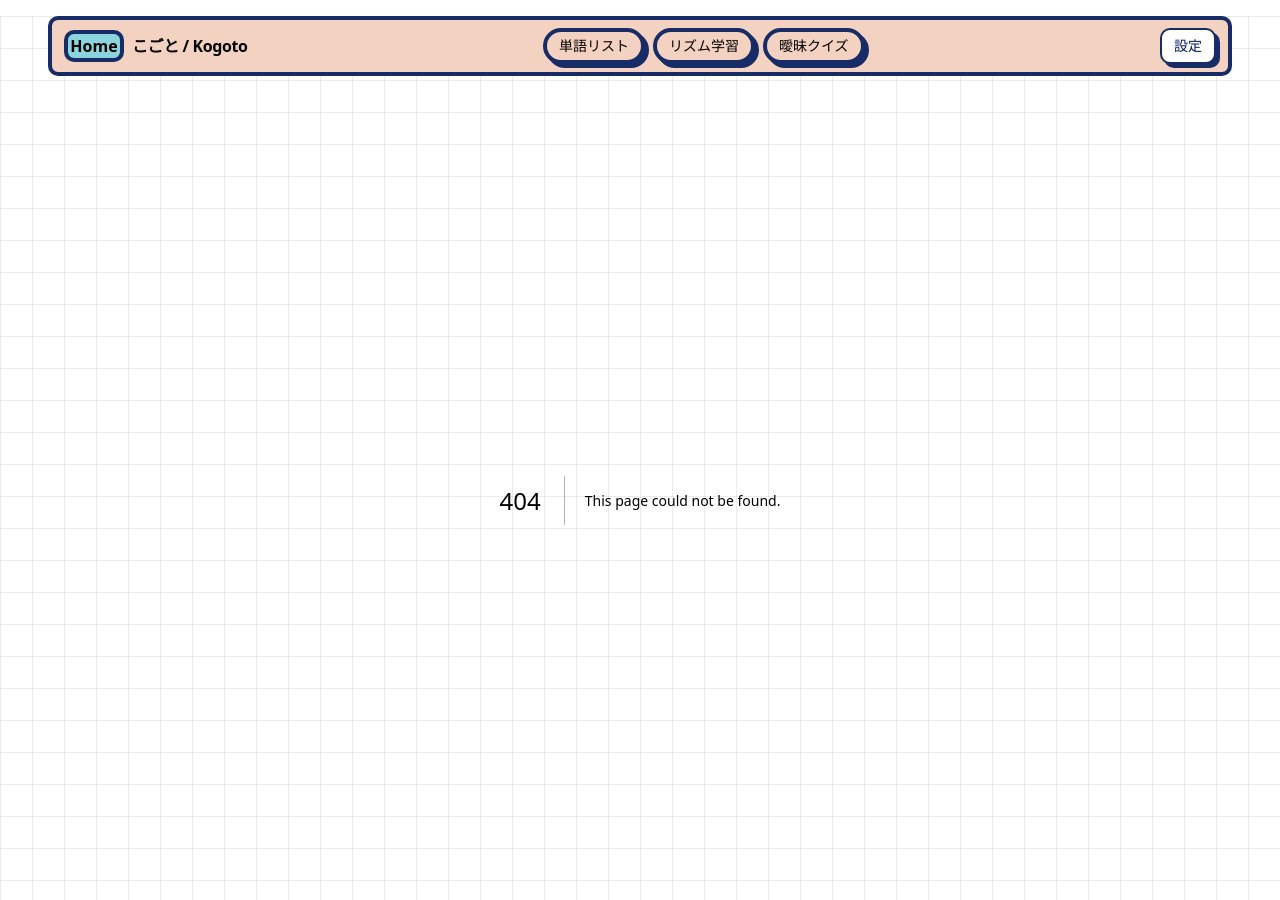
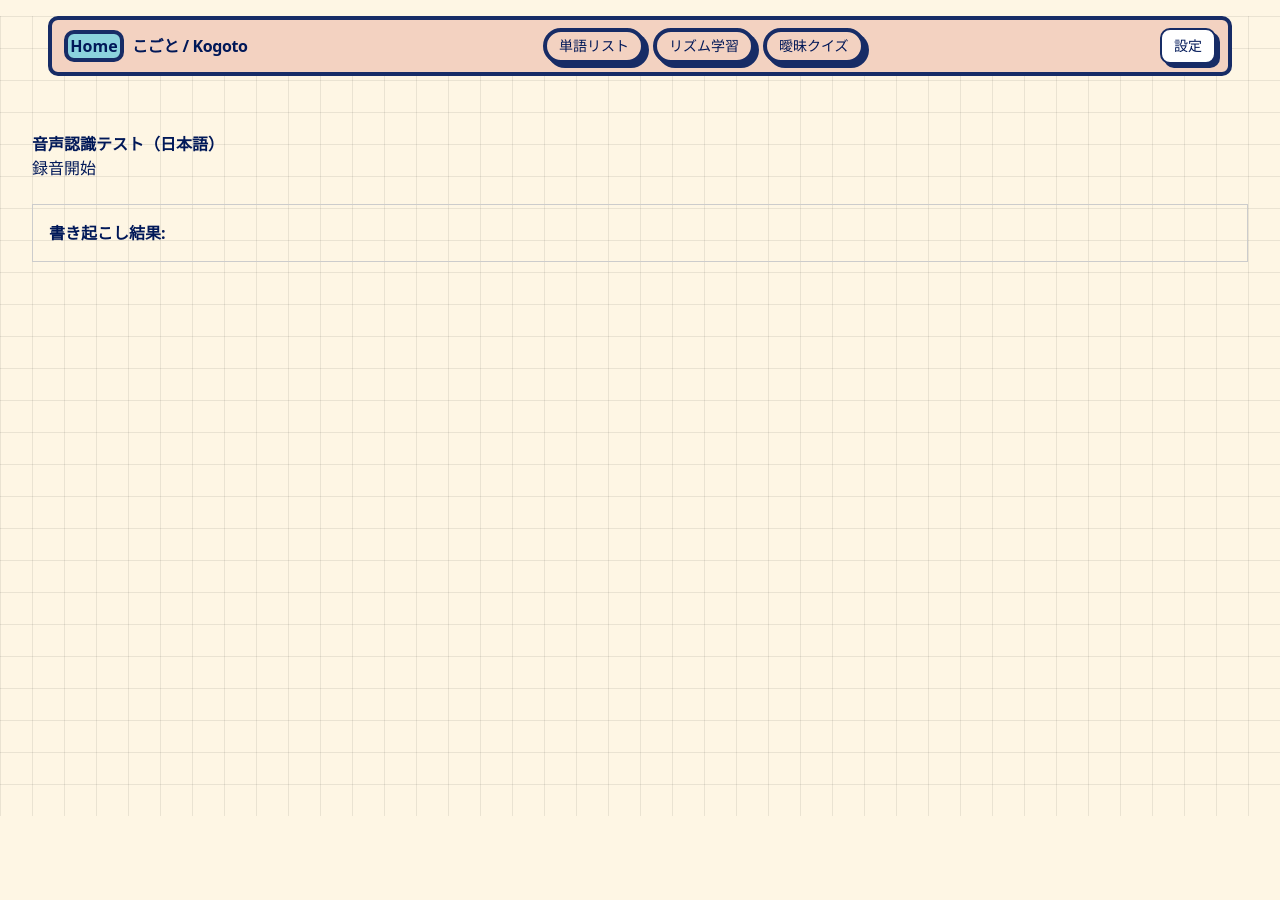
Before and after one commit to vonaskr/kogoto, a Next.js app: page /speechtest in a window 1280 px wide. Before the commit this address had no page. After the commit the page ends 816 px from the top, so only its background shows below. Built offline with nearby package versions, Linux system fonts and the light colour scheme; a web font is replaced by a local one.

Commit message:
feat; speechtest

```diff
--- /dev/null
+++ b/src/app/speechtest/page.tsx
@@ -0,0 +1,53 @@
+import React, { useState, useRef } from 'react';
+
+const SpeechTestPage: React.FC = () => {
+  const [transcript, setTranscript] = useState('');
+  const [isRecording, setIsRecording] = useState(false);
+  const recognitionRef = useRef<SpeechRecognition | null>(null);
+
+  const startRecognition = () => {
+    if (!('webkitSpeechRecognition' in window || 'SpeechRecognition' in window)) {
+      alert('このブラウザは音声認識に対応していません');
+      return;
+    }
+    const SpeechRecognition =
+      (window as any).SpeechRecognition || (window as any).webkitSpeechRecognition;
+    const recognition = new SpeechRecognition();
+    recognition.lang = 'ja-JP';
+    recognition.interimResults = true;
+    recognition.continuous = true;
+    recognition.onresult = (event: SpeechRecognitionEvent) => {
+      let text = '';
+      for (let i = 0; i < event.results.length; ++i) {
+        text += event.results[i][0].transcript;
+      }
+      setTranscript(text);
+    };
+    recognition.onend = () => {
+      setIsRecording(false);
+    };
+    recognitionRef.current = recognition;
+    recognition.start();
+    setIsRecording(true);
+  };
+
+  const stopRecognition = () => {
+    recognitionRef.current?.stop();
+    setIsRecording(false);
+  };
+
+  return (
+    <div style={{ padding: 32 }}>
+      <h1>音声認識テスト（日本語）</h1>
+      <button onClick={isRecording ? stopRecognition : startRecognition}>
+        {isRecording ? '停止' : '録音開始'}
+      </button>
+      <div style={{ marginTop: 24, border: '1px solid #ccc', padding: 16 }}>
+        <strong>書き起こし結果:</strong>
+        <p>{transcript}</p>
+      </div>
+    </div>
+  );
+};
+
+export default SpeechTestPage;
```
